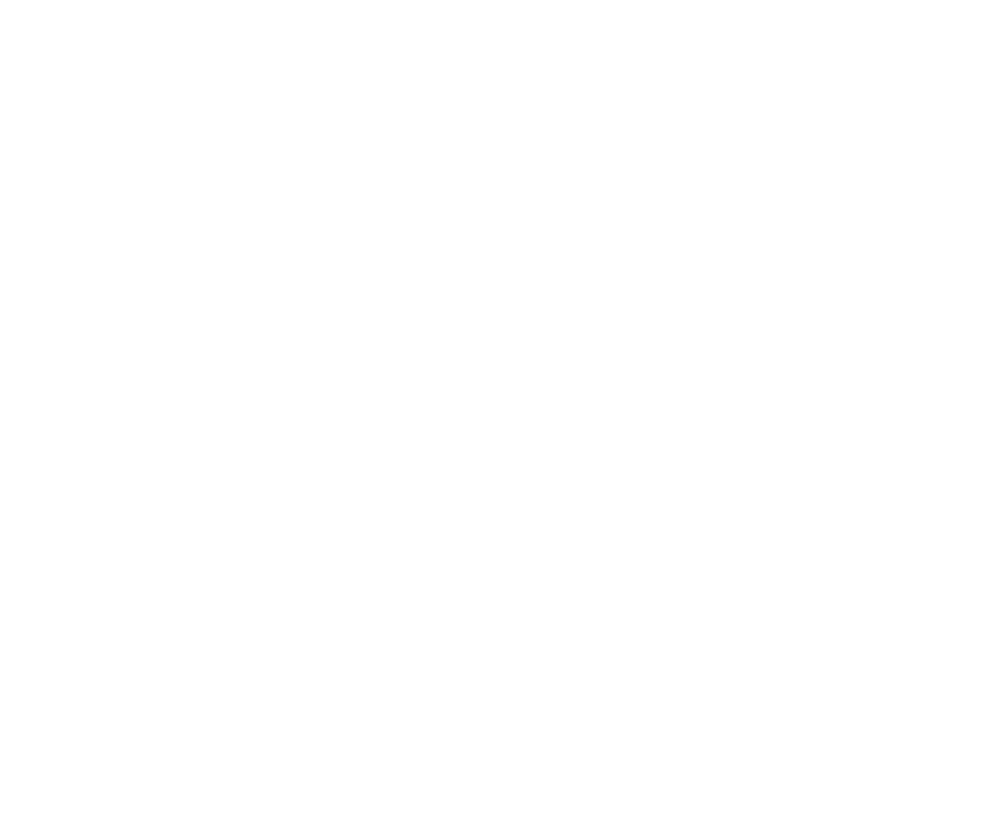
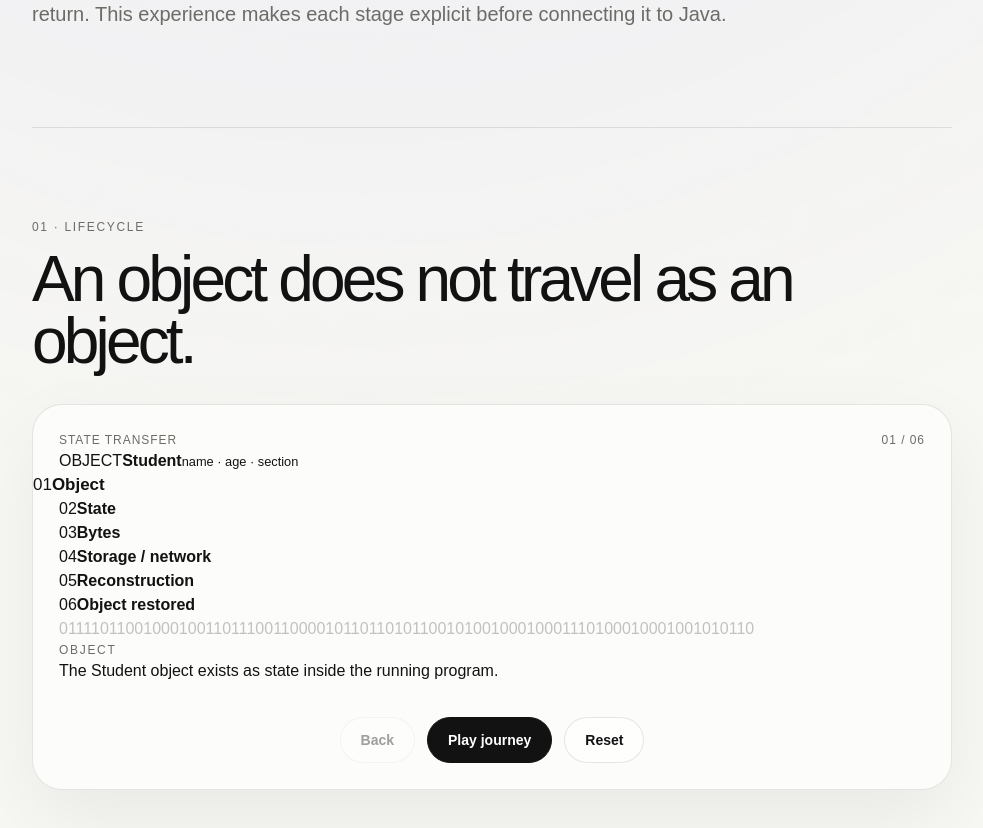
Before and after one commit to veera-raghavann/app, a Next.js app: page /learn/serialization/visual in a window 1280 px wide. Before the commit this address had no page. Shown: the part 460-1288 px from the top of the page, without its empty margins (278-1261 px from the left). Before the commit the page ends 800 px from the top, so only its background shows below. Built offline with nearby package versions, Linux system fonts and the light colour scheme.

Commit message:
feat: add cinematic serialization lab

```diff
--- /dev/null
+++ b/src/app/learn/serialization/visual/page.tsx
@@ -0,0 +1,111 @@
+"use client";
+
+import Link from "next/link";
+import { useEffect, useMemo, useState } from "react";
+import { motion } from "motion/react";
+import ConceptShell from "@/components/learning/ConceptShell";
+import ExecutionCode from "@/components/learning/ExecutionCode";
+import { RevealCard } from "@/components/learning/ConceptExperience";
+
+const source = [
+  "class Student implements Serializable {",
+  "  String name;",
+  "  int age;",
+  "  String section;",
+  "}",
+  "ObjectOutputStream out = ...;",
+  "out.writeObject(student);",
+];
+
+const trace = [
+  { line: 1, label: "Serializable", detail: "The class declares that its objects can participate in Java serialization." },
+  { line: 2, label: "State", detail: "The object's name is part of the state being represented." },
+  { line: 3, label: "State", detail: "The age value is part of the object's state." },
+  { line: 4, label: "State", detail: "The section value is part of the object's state." },
+  { line: 6, label: "Prepare stream", detail: "A stream is prepared as the destination for the serialized representation." },
+  { line: 7, label: "Serialize", detail: "The object's state is written into the stream." },
+];
+
+export default function SerializationVisualPage() {
+  const [step, setStep] = useState(0);
+  const [running, setRunning] = useState(false);
+  const [pulse, setPulse] = useState(0);
+  const stages = ["Object", "State", "Bytes", "Storage / network", "Reconstruction", "Object restored"];
+
+  useEffect(() => {
+    if (!running) return;
+    const timer = window.setInterval(() => {
+      setStep((current) => {
+        if (current === stages.length - 1) {
+          setRunning(false);
+          return current;
+        }
+        return current + 1;
+      });
+      setPulse((value) => value + 1);
+    }, 1050);
+    return () => window.clearInterval(timer);
+  }, [running]);
+
+  const representation = useMemo(() => {
+    const raw = JSON.stringify({ name: "Veera", age: 19, section: "AF1" });
+    return Array.from(new TextEncoder().encode(raw)).slice(0, 10).map((n) => n.toString(2).padStart(8, "0"));
+  }, []);
+
+  return (
+    <ConceptShell number="05A" kicker="Object serialization · visual lab" title="Watch data leave memory." intro="Serialization is easiest to remember when you can see the state transform, travel, and return. This experience makes each stage explicit before connecting it to Java.">
+      <section className="lesson-section" id="visual">
+        <div className="lesson-kicker">01 · Lifecycle</div>
+        <h2>An object does not travel as an object.</h2>
+        <div className="visual-card">
+          <div className="visual-header"><span>STATE TRANSFER</span><span>{String(step + 1).padStart(2, "0")} / 06</span></div>
+          <div className="serialization-stage">
+            <div className={`serialization-object ${step === 0 || step === 5 ? "is-active" : ""}`}><span>OBJECT</span><strong>Student</strong><small>name · age · section</small></div>
+            <div className="serialization-route">
+              {stages.map((stage, index) => (
+                <div className="serialization-stop" key={stage}>
+                  <motion.div className={`serialization-pill ${index <= step ? "reached" : ""} ${index === step ? "active" : ""}`} animate={{ scale: index === step ? 1.06 : 1 }} transition={{ type: "spring", stiffness: 320, damping: 25 }}><span>{String(index + 1).padStart(2, "0")}</span><strong>{stage}</strong></motion.div>
+                  {index < stages.length - 1 && <div className={`serialization-line ${index < step ? "lit" : ""}`} />}
+                </div>
+              ))}
+            </div>
+            <div className="byte-rain" aria-label="Serialized byte representation">
+              {representation.map((bits, index) => <motion.span key={`${bits}-${index}-${pulse}`} animate={step >= 2 && step <= 4 ? { y: [0, 9, 0], opacity: [0.45, 1, .55] } : { y: 0, opacity: .25 }} transition={{ duration: .9, delay: index * .05, repeat: step >= 2 && step <= 4 ? Infinity : 0 }}>{bits}</motion.span>)}
+            </div>
+          </div>
+          <div className="serialization-explainer"><div className="section-kicker">{stages[step]}</div><p>{[
+            "The Student object exists as state inside the running program.",
+            "Its relevant attributes form the state that must be represented.",
+            "That state becomes a stream of bytes — a representation that can move or persist.",
+            "The representation can be saved or transmitted beyond the current process.",
+            "Deserialization reads the representation and reconstructs the stored state.",
+            "The object is available again with its state restored.",
+          ][step]}</p></div>
+          <div className="actions" style={{ justifyContent: "center" }}><button className="button secondary" onClick={() => setStep((current) => Math.max(0, current - 1))} disabled={step === 0}>Back</button><button className="button primary" onClick={() => { setRunning(true); if (step === stages.length - 1) setStep(0); }}>{running ? "Running…" : step === stages.length - 1 ? "Replay" : "Play journey"}</button><button className="button secondary" onClick={() => { setStep(0); setRunning(false); }}>Reset</button></div>
+        </div>
+      </section>
+
+      <section className="lesson-section" id="mechanism">
+        <div className="lesson-kicker">02 · Why</div>
+        <div className="idea-grid">
+          <RevealCard eyebrow="Persistence" title="Save state"><p>Serialized state can be persisted so it can be retrieved and reconstructed later.</p></RevealCard>
+          <RevealCard eyebrow="Communication" title="Send state"><p>Serialized representations can move between processes or machines.</p></RevealCard>
+          <RevealCard eyebrow="Reconstruction" title="Restore state"><p>Deserialization recreates an object's state from its representation.</p></RevealCard>
+          <RevealCard eyebrow="Design" title="Handle constraints"><p>Compatibility, versioning, security and performance all matter when serialized data crosses boundaries.</p></RevealCard>
+        </div>
+      </section>
+
+      <section className="lesson-section" id="code">
+        <div className="lesson-kicker">03 · Java trace</div>
+        <h2>Connect the animation to the program.</h2>
+        <ExecutionCode code={source} steps={trace} />
+      </section>
+
+      <section className="lesson-section" id="playground">
+        <div className="card recall-card"><div className="lesson-kicker">04 · Experiment</div><h3>Next: change the object's state.</h3><p>Edit the fields and watch the representation update. The same learning engine can later support deeper serialization examples and challenge questions.</p><Link className="button primary" href="/learn/serialization/playground">Open playground</Link></div>
+      </section>
+
+      <section className="lesson-section" id="recall"><div className="card recall-card"><div className="lesson-kicker">05 · Recall</div><h3>Serialization is a journey.</h3><p>Object state → representation → store or send → deserialize → object restored.</p><Link className="button primary" href="/learn">Continue</Link></div></section>
+    </ConceptShell>
+  );
+}
```
